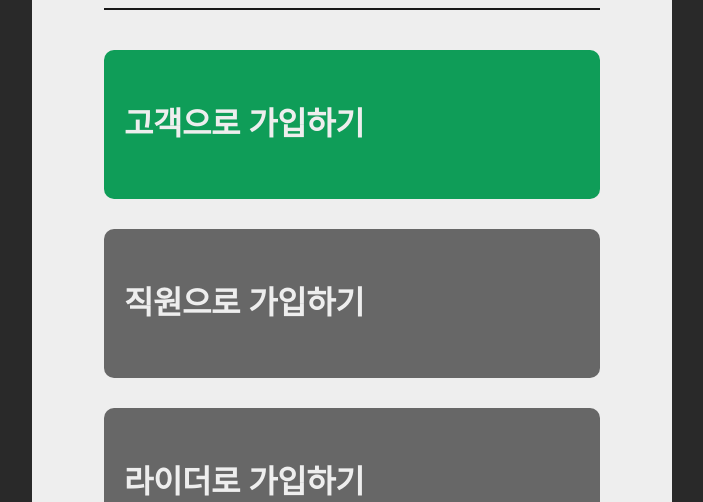
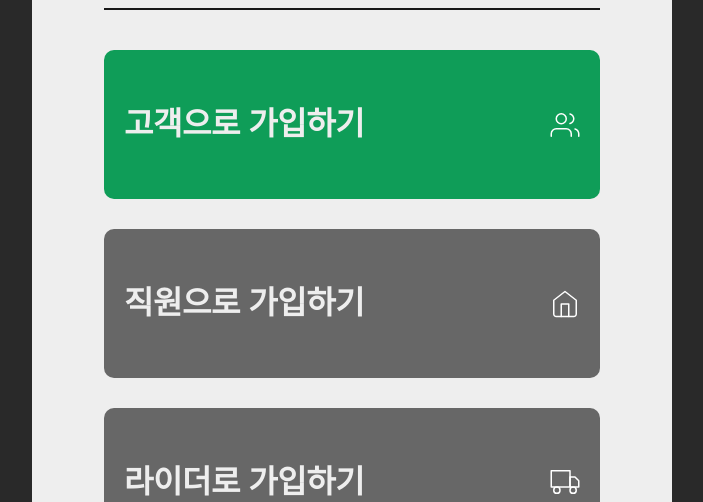
Before and after one commit to Software-Engineering-NanSSoGong/NanSSoGong-frontend, a React (Vite) app: page /signup in a window 1280 px wide. Shown: the part 298-800 px from the top of the page, without its empty margins (296-999 px from the left). Built offline with nearby package versions, Linux system fonts and the light colour scheme; what emotion-reset would draw is missing.

Commit message:
feat: Icon Asset 추가 및 적용(Employee, People, Rider)

```diff
--- /dev/null
+++ b/src/asset/svg/Employee.tsx
@@ -0,0 +1,10 @@
+function Employee({ ...restProps }: React.SVGProps<SVGSVGElement>) {
+    return (
+      <svg width="30" height="30" viewBox="0 0 30 30" fill="none" xmlns="http://www.w3.org/2000/svg" { ...restProps }>
+      <path d="M3.75 11.25L15 2.5L26.25 11.25V25C26.25 25.663 25.9866 26.2989 25.5178 26.7678C25.0489 27.2366 24.413 27.5 23.75 27.5H6.25C5.58696 27.5 4.95107 27.2366 4.48223 26.7678C4.01339 26.2989 3.75 25.663 3.75 25V11.25Z" stroke="white" strokeWidth="1.5" strokeLinecap="round" strokeLinejoin="round"/>
+<path d="M11.25 27.5V15H18.75V27.5" stroke="white" strokeWidth="1.5" strokeLinecap="round" strokeLinejoin="round"/></svg>
+
+    );
+  }
+
+  export default Employee;
--- /dev/null
+++ b/src/asset/svg/People.tsx
@@ -0,0 +1,12 @@
+function People({ ...restProps }: React.SVGProps<SVGSVGElement>) {
+  return (
+    <svg width="30" height="30" viewBox="0 0 30 30" fill="none" xmlns="http://www.w3.org/2000/svg" {...restProps}>
+      <path d="M21.25 26.25V23.75C21.25 22.4239 20.7232 21.1521 19.7855 20.2145C18.8479 19.2768 17.5761 18.75 16.25 18.75H6.25C4.92392 18.75 3.65215 19.2768 2.71447 20.2145C1.77678 21.1521 1.25 22.4239 1.25 23.75V26.25" stroke="white" strokeWidth="1.5" strokeLinecap="round" strokeLinejoin="round"/>
+      <path d="M11.25 13.75C14.0114 13.75 16.25 11.5114 16.25 8.75C16.25 5.98858 14.0114 3.75 11.25 3.75C8.48858 3.75 6.25 5.98858 6.25 8.75C6.25 11.5114 8.48858 13.75 11.25 13.75Z" stroke="white" strokeWidth="1.5" strokeLinecap="round" strokeLinejoin="round"/>
+      <path d="M28.75 26.25V23.75C28.7492 22.6422 28.3804 21.566 27.7017 20.6904C27.023 19.8148 26.0727 19.1895 25 18.9125" stroke="white" strokeWidth="1.5" strokeLinecap="round" strokeLinejoin="round"/>
+      <path d="M20 3.9125C21.0755 4.18787 22.0288 4.81337 22.7095 5.69039C23.3903 6.5674 23.7598 7.64604 23.7598 8.75625C23.7598 9.86646 23.3903 10.9451 22.7095 11.8221C22.0288 12.6991 21.0755 13.3246 20 13.6" stroke="white" strokeWidth="1.5" strokeLinecap="round" strokeLinejoin="round"/>
+    </svg>
+  );
+}
+
+export default People;
--- /dev/null
+++ b/src/asset/svg/Rider.tsx
@@ -0,0 +1,13 @@
+function Rider({ ...restProps }: React.SVGProps<SVGSVGElement>) {
+    return (
+        <svg width="30" height="30" viewBox="0 0 30 30" fill="none" xmlns="http://www.w3.org/2000/svg" { ...restProps }>
+        <path d="M20 3.75H1.25V20H20V3.75Z" stroke="white" strokeWidth="1.5" strokeLinecap="round" strokeLinejoin="round"/>
+        <path d="M20 10H25L28.75 13.75V20H20V10Z" stroke="white" strokeWidth="1.5" strokeLinecap="round" strokeLinejoin="round"/>
+        <path d="M6.875 26.25C8.60089 26.25 10 24.8509 10 23.125C10 21.3991 8.60089 20 6.875 20C5.14911 20 3.75 21.3991 3.75 23.125C3.75 24.8509 5.14911 26.25 6.875 26.25Z" stroke="white" strokeWidth="1.5" strokeLinecap="round" strokeLinejoin="round"/>
+        <path d="M23.125 26.25C24.8509 26.25 26.25 24.8509 26.25 23.125C26.25 21.3991 24.8509 20 23.125 20C21.3991 20 20 21.3991 20 23.125C20 24.8509 21.3991 26.25 23.125 26.25Z" stroke="white" strokeWidth="1.5" strokeLinecap="round" strokeLinejoin="round"/>
+        </svg>
+
+    );
+  }
+
+  export default Rider;
--- a/src/asset/svg/index.ts
+++ b/src/asset/svg/index.ts
@@ -1,3 +1,6 @@
 export { default as User } from './User';
 export { default as Lock } from './Lock';
 export { default as Mic } from './Mic';
+export { default as People } from './People';
+export { default as Rider } from './Rider';
+export { default as Employee } from './Employee';
--- a/src/components/SignupBox.tsx
+++ b/src/components/SignupBox.tsx
@@ -1,7 +1,7 @@
 import styled from '@emotion/styled';
 import React from 'react';
 import { theme } from '../styles';
-import { Button, Typography } from './common';
+import { Button, Icon, Typography } from './common';
 import { ButtonHierarchy } from './common/Button';
 import TitleWithLine from './TitleWithLine';
 
@@ -19,21 +19,30 @@ function SignupBox() {
         <Lines>
             <Button fullWidth backgroundColor={theme.palette.green600} style = {{padding : '20px'}}
             hierarchy = {ButtonHierarchy.Success}>
+              <Line>
                 <Typography type = 'h3' color ={theme.palette.gray50} textAlign ='left'>
-                    고객으로 가입하기
+                  고객으로 가입하기
                 </Typography>
+                <Icon type='people'/>
+              </Line>
             </Button>
             <Button fullWidth backgroundColor={theme.palette.gray300} style = {{padding : '20px'} }
             hierarchy = {ButtonHierarchy.DarkGray}>
+              <Line>
                 <Typography type = 'h3' color ={theme.palette.gray50} textAlign ='left'>
-                    직원으로 가입하기
+                  직원으로 가입하기
                 </Typography>
+                <Icon type='employee'/>
+              </Line>
             </Button>
             <Button fullWidth backgroundColor={theme.palette.gray300} style = {{padding : '20px'}}
             hierarchy ={ButtonHierarchy.DarkGray}>
-                <Typography type = 'h3' color ={theme.palette.gray50} textAlign ='left'>
+               <Line>
+                  <Typography type = 'h3' color ={theme.palette.gray50} textAlign ='left'>
                     라이더로 가입하기
-                </Typography>
+                  </Typography>
+                  <Icon type='rider'/>
+              </Line>
             </Button>
         </Lines>
         <Lines>
@@ -72,6 +81,12 @@ const Lines = styled.section`
   gap: 30px;
 `;
 
+const Line = styled.span`
+  display: flex;
+  justify-content: space-between;
+  align-items: center;
+`
+
 const LogoImg = styled.img`
   width: 150px;
   margin: 64px auto;
--- a/src/components/common/Icon.tsx
+++ b/src/components/common/Icon.tsx
@@ -1,10 +1,13 @@
 import React from 'react';
-import { Lock, Mic, User } from '../../asset/svg';
+import { Lock, Mic, People, User, Employee, Rider } from '../../asset/svg';
 
 const ICONS = {
   user: User,
   lock: Lock,
   mic: Mic,
+  people: People,
+  employee : Employee,
+  rider: Rider,
 } as const;
 
 type IconValueType = typeof ICONS;
```
